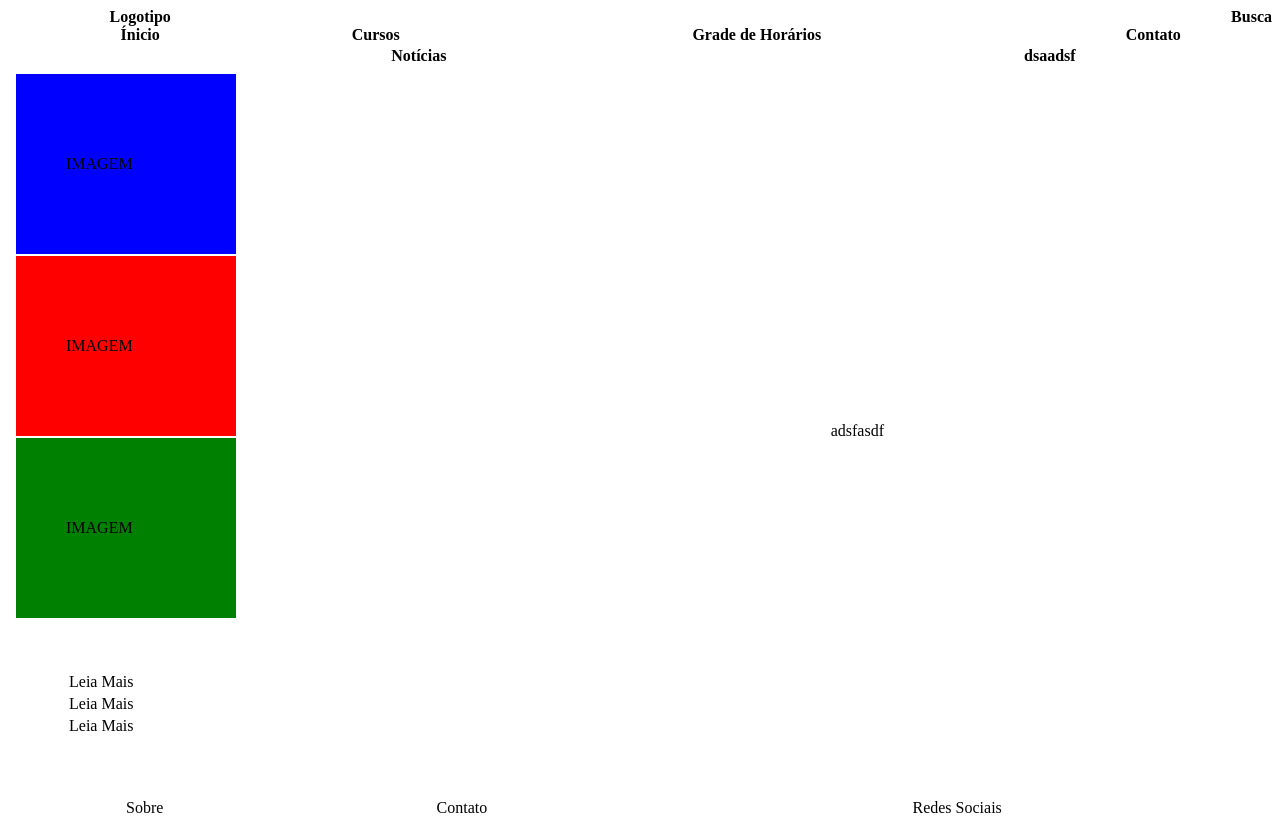
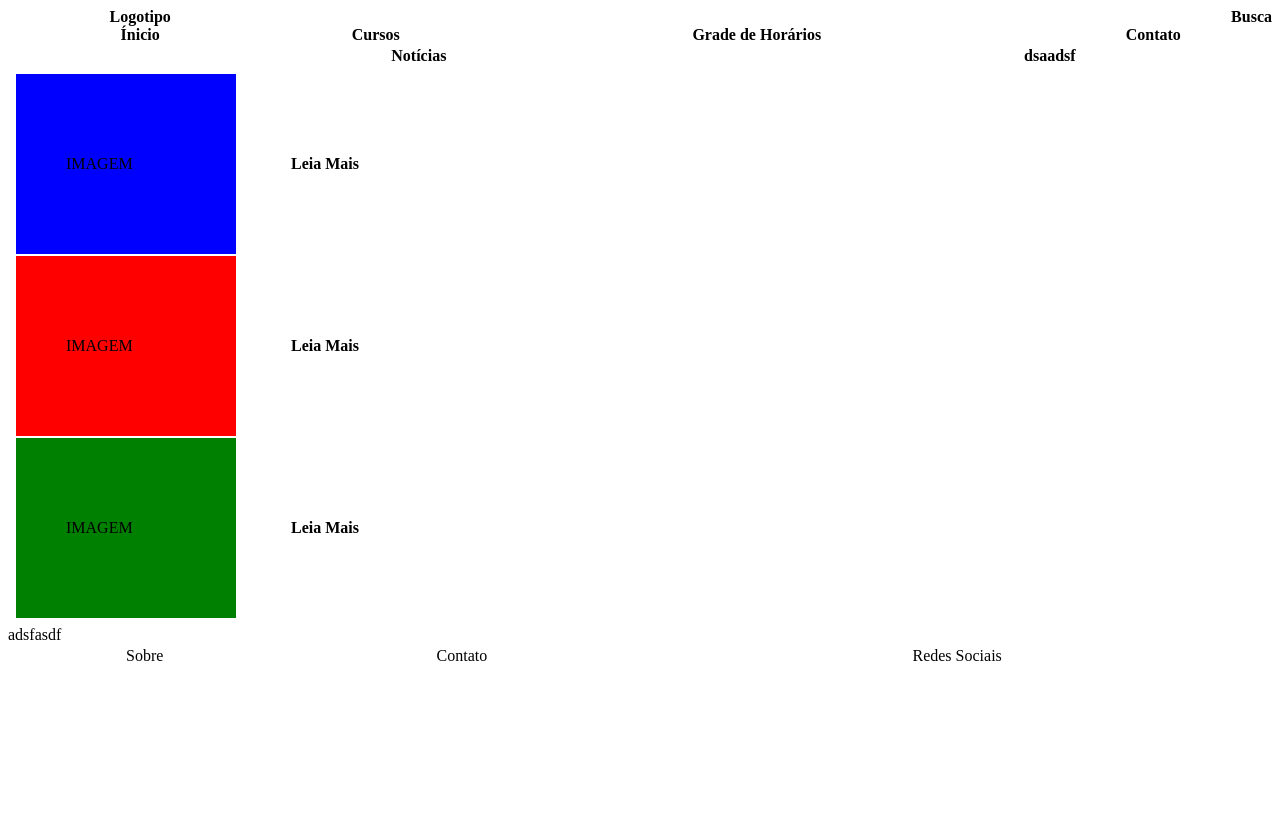
Before and after one commit to Ryancost13/CSW-2026-2, a plain HTML site: page Desafio/index.html in a window 1280 px wide. After the commit the page ends 800 px from the top, so only its background shows below. Drawn offline with Linux system fonts and the light colour scheme.

Commit message:
Teste de tag "d"

```diff
--- a/Desafio/index.html
+++ b/Desafio/index.html
@@ -40,26 +40,33 @@
                                                 <tbody>
                                                     <tr>
                                                         <td width="120" height="80" bgcolor="blue">IMAGEM</td>
+                                                        <td><table border="0" height="100%">
+                                                            <thead>
+                                                                <tr>
+                                                                    <th>Leia Mais</th>
+                                                                </tr>
+                                                            </thead>
+                                                        </table></td>
                                                     </tr>
                                                     <tr>
                                                         <td width="120" height="80" bgcolor="red"> IMAGEM</td>
+                                                        <td><table border="0" height="100%">
+                                                            <thead>
+                                                                <tr>
+                                                                    <th>Leia Mais</th>
+                                                                </tr>
+                                                            </thead>
+                                                        </table></td>
                                                     </tr>
                                                     <tr>
                                                         <td width="120" height="80" bgcolor="green"> IMAGEM</td>
-                                                    </tr>
-                                                </tbody>
-                                        </td>
-                                        <td>
-                                            <table>
-                                                <tbody>
-                                                    <tr>
-                                                        <td>Leia Mais</td>
-                                                    </tr>
-                                                    <tr>
-                                                        <td>Leia Mais</td>
-                                                    </tr>
-                                                    <tr>
-                                                        <td>Leia Mais</td>
+                                                        <td><table border="0" height="100%">
+                                                            <thead>
+                                                                <tr>
+                                                                    <th>Leia Mais</th>
+                                                                </tr>
+                                                            </thead>
+                                                        </table></td>
                                                     </tr>
                                                 </tbody>
                                             </table>
```
